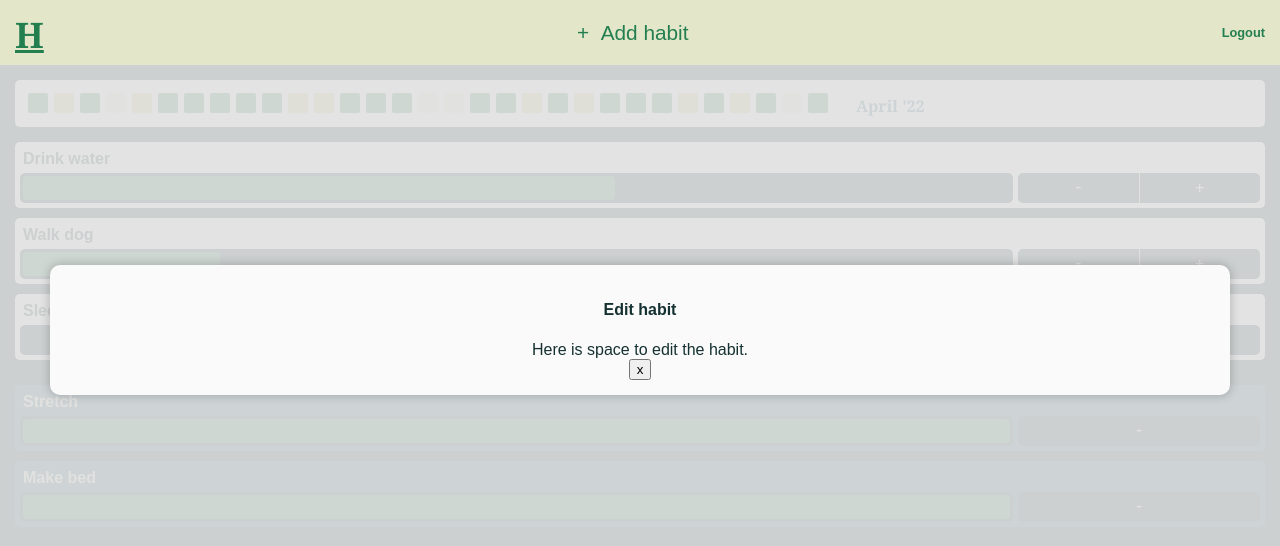
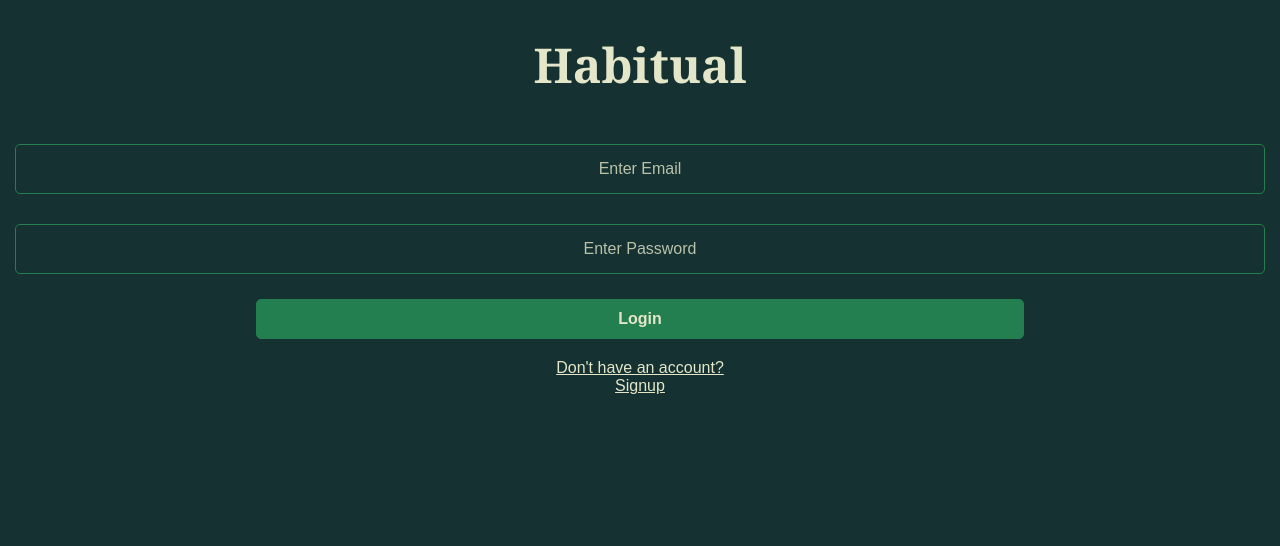
Before and after one commit to redlipbatfish/scratchproject, a React app: page / in a window 1280 px wide. Shown: the top 546 px of the page. Built offline with nearby package versions, Linux system fonts and the light colour scheme.

Commit message:
Connected login/logout react routes.
Co-authored-by: Michelle Chang michelle.kelly.chang@gmail.com
Co-authored-by: Jake Bradbeer jakebradbeer@gmail.com

```diff
--- a/client/components/EditHabit.jsx
+++ b/client/components/EditHabit.jsx
@@ -7,10 +7,17 @@ const EditHabit = () => {
         <div className='modal-bg'>
             <div className='modal'>
                 <div className='modal-content'>
-                    <h4 className='modal-title'>Edit habit</h4>
+                    <h4 className='modal-title'>Add habit</h4>
                 </div>
                 <div className='modal-body'>
-                    Here is space to edit the habit.
+                    <input list='habits' name='habit-choice' />
+                    <datalist id='habits'>
+                        <option value='Drink water'>Drink water</option>
+                        <option value='Make bed'>Make bed</option>
+                        <option value='Walk dog'>Walk dog</option>
+                        <option value='Sleep on time'>Sleep on time</option>
+                        <option value='Stretch'>Stretch</option>
+                    </datalist>
                 </div>
                 <div className='modal-footer'>
                     <button>x</button>
--- a/client/components/LoginForm.jsx
+++ b/client/components/LoginForm.jsx
@@ -1,27 +1,40 @@
 import React from 'react';
 import { connect } from 'react-redux';
+import { useNavigate } from 'react-router-dom';
+// import { link } from 'react-router-dom';
 
 const LoginForm = () => {
+  const navigate = useNavigate();
+  function submitForm () {
+    const email = document.querySelector('#username-input').value;
+    const password = document.querySelector('#password-input').value;
+    const reqOptions = {
+      method: 'POST',
+      headers: { 'Content-Type': 'application/json' },
+      body: JSON.stringify({ email: email, password: password})
+    }
+    navigate('/feed');
+    // fetch('/login', reqOptions)
+    // .then(res => res.json())
+    // .then((authStatus) => {
+    //   console.log(authStatus)
+    //   window.location = '/feed';
+    // })
+  }
   return (
     <div id='login-form'>
       <h1>Habitual</h1>
+      {/* <Link to="/feed">About</Link> */}
       <div className='wrapper-login'>
-        <input type='text' className='login-input' id='username-input' name='username-input' placeholder='Enter Username' />
+        <input type='text' className='login-input' id='username-input' name='username-input' placeholder='Enter Email' />
         <input type='password' className='login-input' id='password-input' name='password-input' placeholder='Enter Password' />
         <button className='login-btn' id='login-btn'
           onClick={submitForm}
         >Login</button>
         <div className='login-link' id='signup-btn'>Don't have an account? <br></br>Signup</div>
-
       </div>
     </div>
   );
 };
 
-
-function submitForm () {
-  const username = document.querySelector('#username-input').value;
-  const password = document.querySelector('#password-input').value;
-}
-
 export default LoginForm;
--- a/client/components/TopBar.jsx
+++ b/client/components/TopBar.jsx
@@ -1,12 +1,21 @@
 import React from 'react';
 import { connect } from 'react-redux';
+import { useNavigate } from 'react-router-dom';
 
 const TopBar = () => {
+    const navigate = useNavigate();
+    function logoutClick () {
+        navigate('/');
+    }
+
+
     return (
         <div className="topbar">
             <div id='logo'>H</div>
             <button id='add-hbt'><span id="plus-icon">+&nbsp;</span>&nbsp;Add habit</button>
-            <div id='link-logout'>Logout</div>
+            <div id='link-logout' onClick={logoutClick}>
+                Logout
+            </div>
         </div>
     );
 };
--- a/client/containers/FeedContainer.jsx
+++ b/client/containers/FeedContainer.jsx
@@ -6,12 +6,12 @@ import Calendar from '../components/Calendar.jsx';
 import ToDo from '../components/ToDo.jsx';
 import Completed from '../components/Completed.jsx';
 import AddHabit from '../components/AddHabit.jsx';
-import EditHabit from '../components/EditHabit.jsx'
+import EditHabit from '../components/EditHabit.jsx';
 
 const FeedContainer = () => {
     return (
     <div>
-        <EditHabit />
+        {/* <EditHabit /> */}
         <TopBar/>
         <Calendar/>
         <ToDo/>
--- a/client/index.js
+++ b/client/index.js
@@ -23,7 +23,7 @@ export default function AppRouter() {
 
 ReactDOM.render(
   <Provider store = { store }>
-    <App/>
+    <AppRouter/>
   </Provider>,
   document.getElementById('root')
 );
--- a/client/styles/styles.scss
+++ b/client/styles/styles.scss
@@ -28,8 +28,8 @@ h1 {
   position: absolute;
   width: 100%;
   height: 100%;
-  margin-top: 65px;
-  background-color: rgba(225, 225, 225, 0.9);
+  // margin-top: 65px;
+  background-color: rgba(0, 0, 0, 0.9);
   color: $richblack;
 }
 .modal {
@@ -39,7 +39,7 @@ h1 {
   margin-left: 50px;
   margin-right: 50px;
   padding: 15px;
-  box-shadow: 0px 0px 10px 1px rgba(0, 0, 0, 0.2);
+  box-shadow: 0px 0px 10px 1px rgba(0, 0, 0, 0.6);
   text-align: center;
 }
 .calendar {
```
